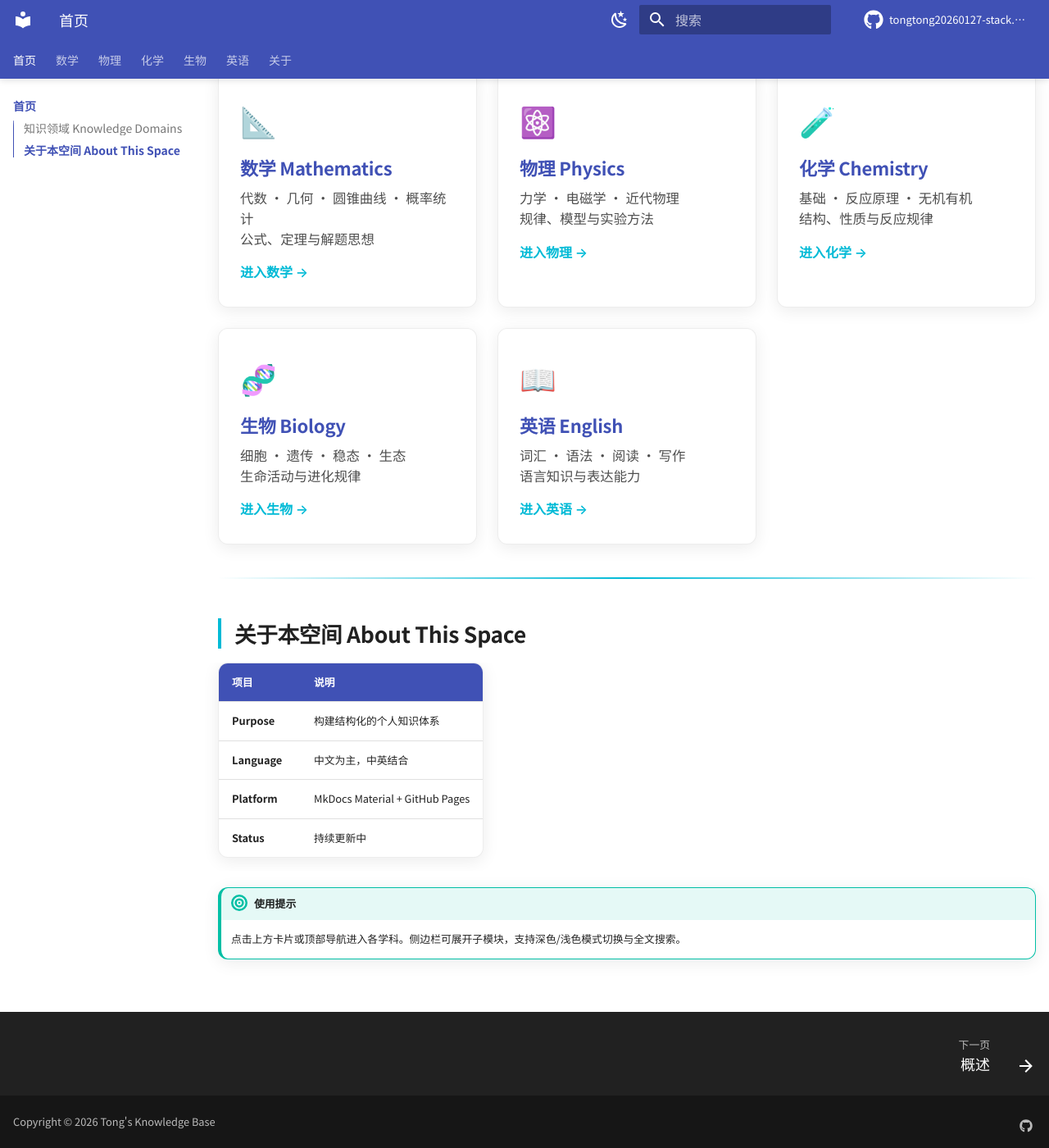
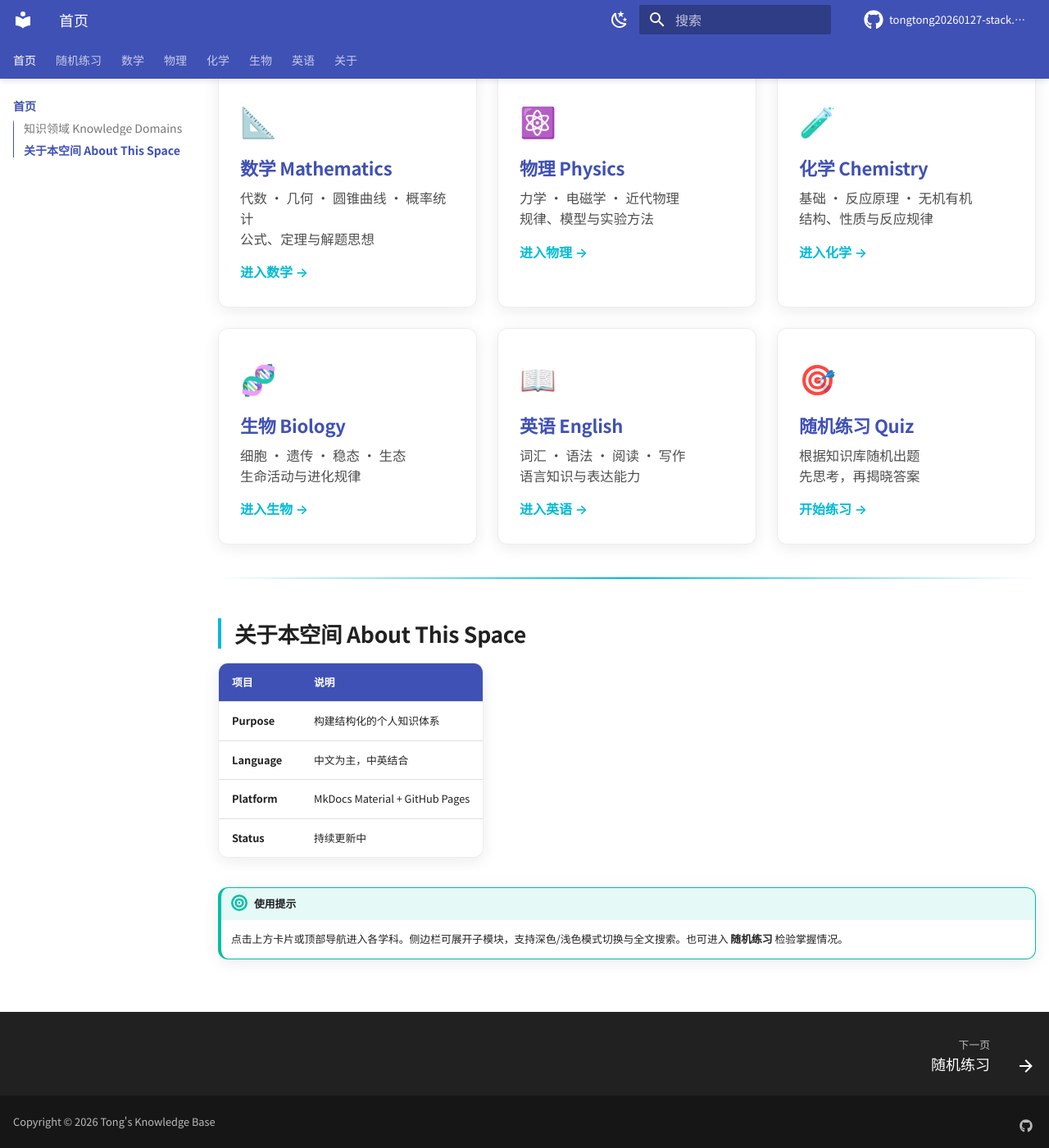
Before and after one commit to tongtong20260127-stack/tongtong20260127-stack.github.io, an MkDocs documentation site: the page built from docs/index.md, in a window 1280 px wide and 1400 px high, scrolled down 455 px. Shown: the whole window at 82% size. Built offline with MkDocs 1.6.1 and Material for MkDocs 9.7.7, drawn with Linux system fonts in a browser that asks for light colours; comment, search, counter and statistics services are not loaded.

Commit message:
feat: 将随机练习加入导航与首页入口

```diff
--- a/docs/index.md
+++ b/docs/index.md
@@ -43,6 +43,13 @@
     <span class="kb-link">进入英语 →</span>
   </a>
 
+  <a class="kb-card quiz" href="quiz/">
+    <span class="kb-icon">🎯</span>
+    <h3>随机练习 Quiz</h3>
+    <p>根据知识库随机出题<br>先思考，再揭晓答案</p>
+    <span class="kb-link">开始练习 →</span>
+  </a>
+
 </div>
 
 ---
@@ -57,4 +64,4 @@
 | **Status** | 持续更新中 |
 
 !!! tip "使用提示"
-    点击上方卡片或顶部导航进入各学科。侧边栏可展开子模块，支持深色/浅色模式切换与全文搜索。
+    点击上方卡片或顶部导航进入各学科。侧边栏可展开子模块，支持深色/浅色模式切换与全文搜索。也可进入 **随机练习** 检验掌握情况。
--- a/mkdocs.yml
+++ b/mkdocs.yml
@@ -64,6 +64,7 @@ extra_css:
 
 extra_javascript:
   - javascripts/extra.js
+  - javascripts/quiz.js
   - javascripts/mathjax.js
   - https://cdn.jsdelivr.net/npm/mathjax@3/es5/tex-mml-chtml.js
 
@@ -108,6 +109,7 @@ extra:
 
 nav:
   - 首页: index.md
+  - 随机练习: quiz.md
   - 数学:
     - 概述: mathematics/index.md
     - 代数:
```
